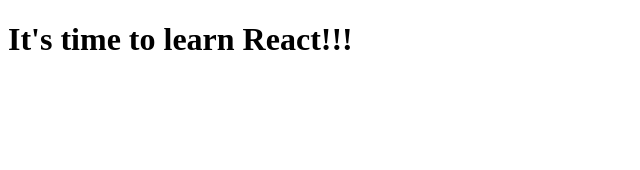
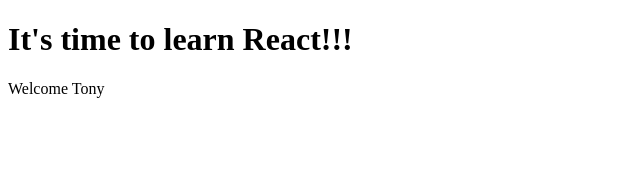
Before and after one commit to xTony2108/Esercizi-React, a React (Vite) app in the folder Esercizi/: page / in a window 1280 px wide. Shown: the top 170 px of the page, without its empty margins (0-640 px from the left). Built offline with nearby package versions, Linux system fonts and the light colour scheme.

Commit message:
Completato esercizio 2

```diff
--- a/Esercizi/src/App.jsx
+++ b/Esercizi/src/App.jsx
@@ -1,10 +1,12 @@
 import React from "react";
 import Message from "./Esercizio1";
+import { Welcome } from "./Esercizio2";
 
 function App() {
   return (
     <>
       <Message />
+      <Welcome name="Tony" />
     </>
   );
 }
--- /dev/null
+++ b/Esercizi/src/Esercizio2.jsx
@@ -0,0 +1,7 @@
+import React from "react";
+
+export class Welcome extends React.Component {
+  render() {
+    return <span>Welcome {this.props.name}</span>;
+  }
+}
```
